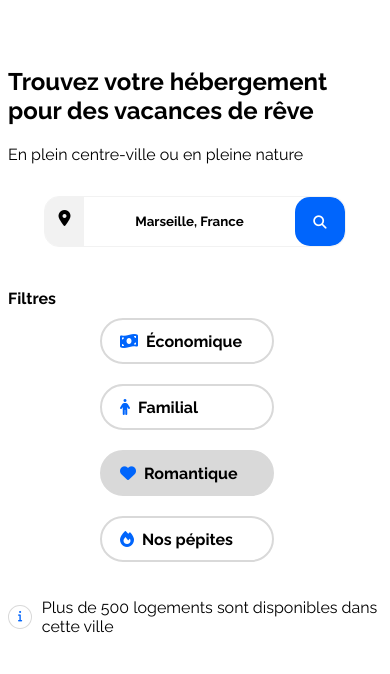
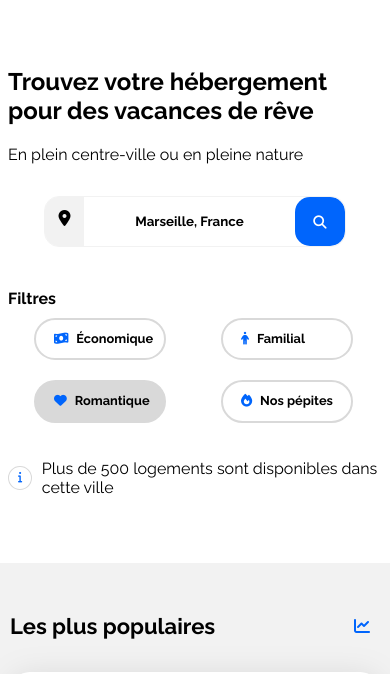
Before and after one commit to Rod97139/booki, a plain HTML site: page index.html in a window 390 px wide. Shown: the part 121-795 px from the top of the page. Drawn offline with Linux system fonts and the light colour scheme.

Commit message:
update checkbox

```diff
--- a/css/style.css
+++ b/css/style.css
@@ -401,6 +401,7 @@ footer div {
     .populaires-cards .card-subtitle {
         font-size: 13px;
     }
+
 }
 
 /* Small devices (phones, less than 768px) */
@@ -527,4 +528,19 @@ footer div {
     #location {
         margin: 2rem auto;
     }
+
+    .filters-container {
+        max-width: 400px;
+    }
+
+    #filters div {
+        margin-inline: auto;
+    }
+
+    input[type="checkbox"] + label {
+        margin: 0 0.2rem 0 0;
+        max-width: 108px;
+        font-size: 0.8rem;
+    }
+
 }
--- a/index.html
+++ b/index.html
@@ -37,7 +37,7 @@
                 </form>
                 <form id="filters" method="post">
                     <span>Filtres</span>
-                    <div>
+                    <div class="filters-container">
                     <input type="checkbox" name="eco" id="eco" hidden>
                     <label for="eco"> <i class="fa-solid fa-money-bill-wave"></i>Économique</label>
                     <input type="checkbox" name="famil" id="famil" hidden>
```
